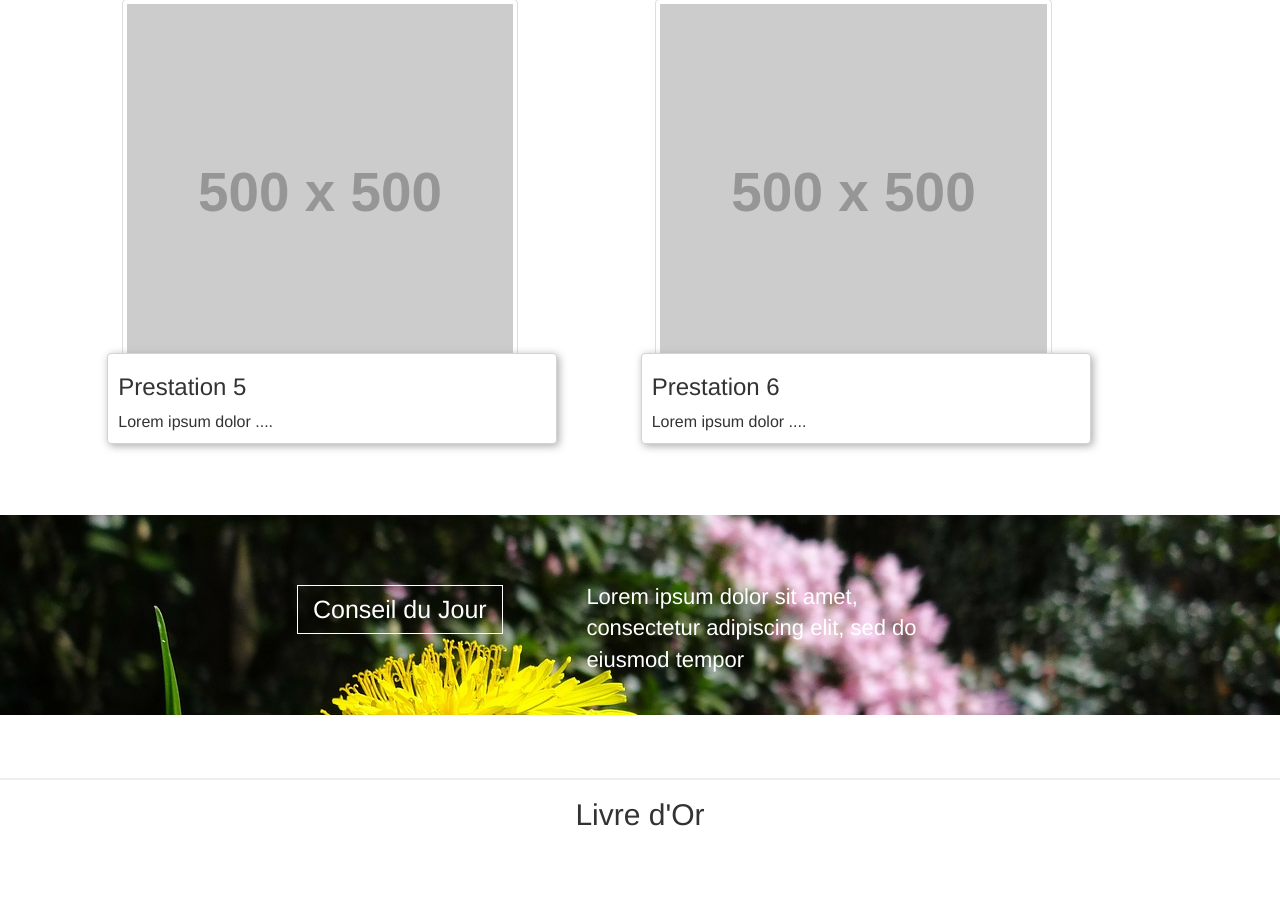
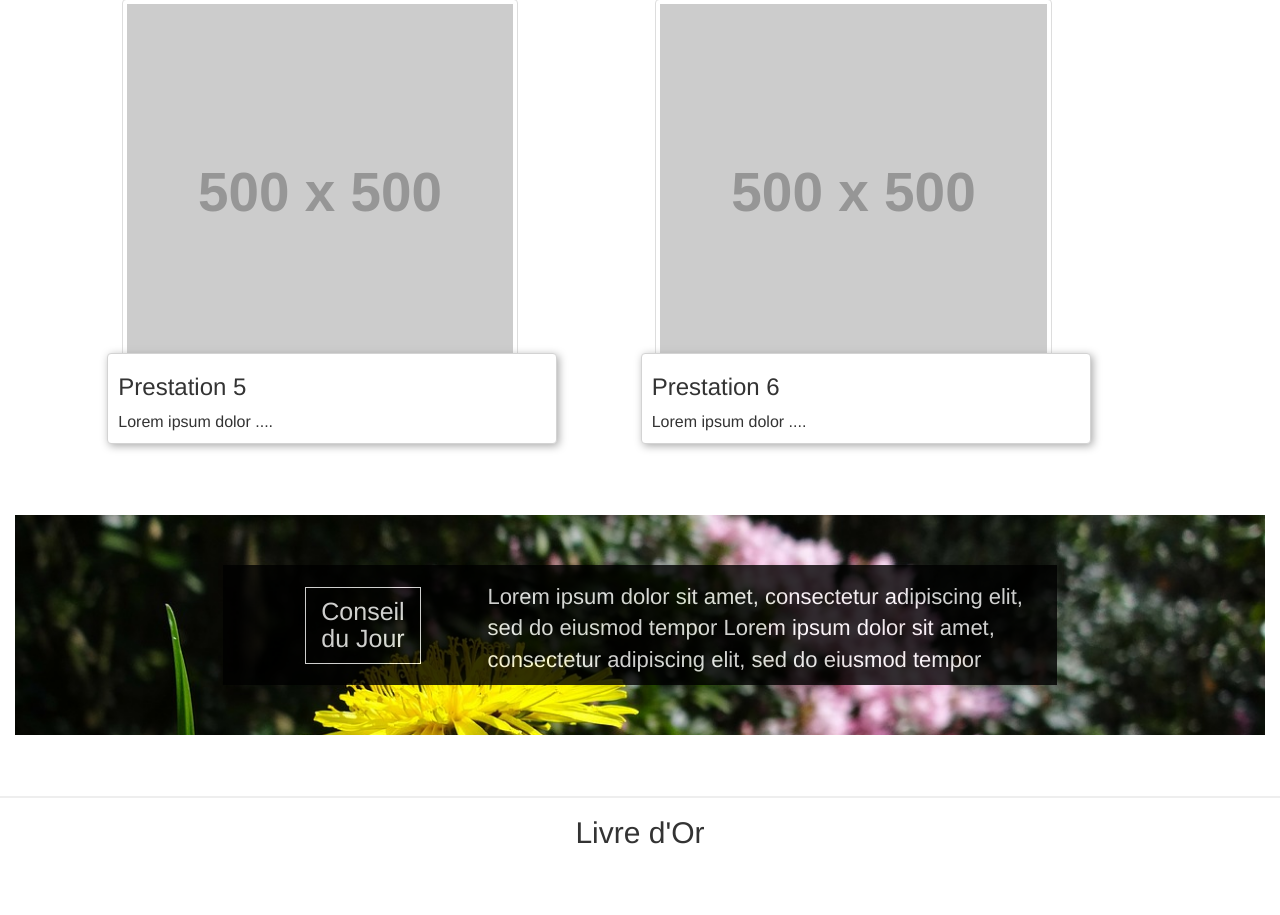
Before and after one commit to WildCodeSchool/orleans-0217-jardinsdegaston, a PHP site: page / in a window 1280 px wide. Shown: the part 3518-4433 px from the top of the page. Run offline with PHP 8.4, Linux system fonts and the light colour scheme; grey boxes labelled with a size stand in for pictures from a placeholder-image service; some libraries are stand-ins or nearby versions; some web fonts are replaced.

Commit message:
encors une update conseildumois

```diff
--- a/css/stylesheet.css
+++ b/css/stylesheet.css
@@ -89,7 +89,7 @@ h1#accroche{
     background-repeat: no-repeat;
 }
 .bg-img2-lg, .bg-img2-md, .bg-img2-xs {
-    background-image: url("../img/bgimg2.jpg");
+    background-image: url("../img/bgimg2p.jpg");
     background-size: cover;
 }
 .bg-change {
@@ -225,16 +225,20 @@ h1#accroche{
     margin-bottom: 5%;
     background-image: url('../img/imgConseil.jpg');
     background-size: cover;
-    height: 200px;
+    max-height: 600px;
 }
 
 .Conseil {
-    margin-top: 3.5%;
-    margin-bottom: 5%;
+    margin-top: 4%;
+    margin-bottom: 4%;
+    background-color: black;
+    opacity: 0.8;
+    display: flex;
 }
 
 .ConseilTitre {
-    margin-top: 3%;
+    margin-top: auto;
+    margin-bottom: auto;
     text-align: center;
     border:1px solid white;
 
@@ -247,6 +251,7 @@ h1#accroche{
 
 .ConseilText {
     margin-top: 2.5%;
+
 }
 
 .ConseilText p {
--- a/index.php
+++ b/index.php
@@ -276,15 +276,19 @@
 </div>
 
 <!-------     Section Conseil du mois     -------->
+    <div class="container-fluid">
     <div class="row Conseilbackground">
         <div class="row Conseil col-lg-8 col-lg-offset-2 col-xs-10 col-xs-offset-1">
             <div class="col-lg-3 col-lg-offset-1 ConseilTitre">
                 <h4>Conseil du Jour</h4>
             </div>
-            <div class="ConseilText col-lg-6 col-lg-offset-1">
-                <p>Lorem ipsum dolor sit amet, consectetur adipiscing elit, sed do eiusmod tempor</p>
-            </div>
+                <div>
+                    <div class="ConseilText col-lg-11 col-lg-offset-1">
+                        <p>Lorem ipsum dolor sit amet, consectetur adipiscing elit, sed do eiusmod tempor Lorem ipsum dolor sit amet, consectetur adipiscing elit, sed do eiusmod tempor</p>
+                    </div>
+                </div>
         </div>
+    </div>
     </div>
 
 <!-------       Section Livre d'or      -------->
```
